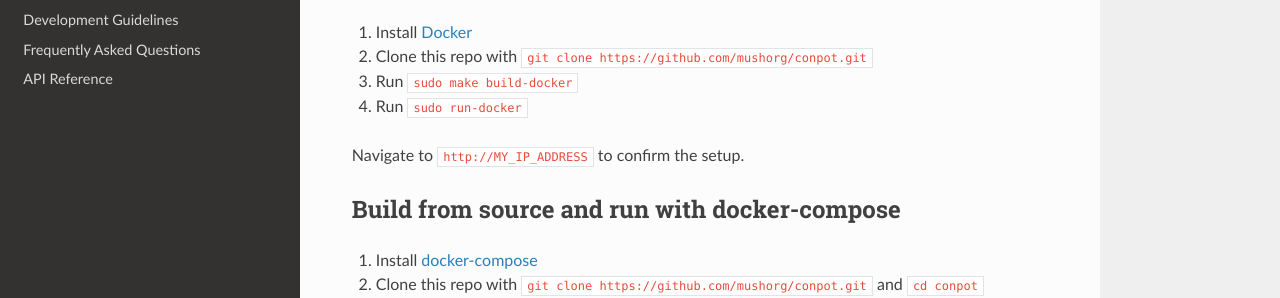
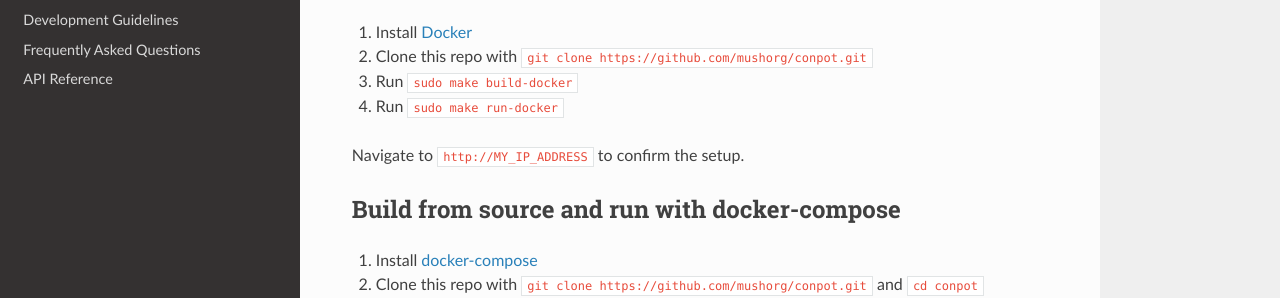
Before and after one commit to mushorg/conpot, a Sphinx documentation site: the page built from docs/source/installation/quick_install.rst, in a window 1280 px wide and 1368 px high. Shown: the part 471-769 px from the top of the window. Built offline with Sphinx 7.4.7 and the Read the Docs theme 2.0.0, drawn with Linux system fonts in a browser that asks for light colours.

Commit message:
Update quick_install.rst

```diff
--- a/docs/source/installation/quick_install.rst
+++ b/docs/source/installation/quick_install.rst
@@ -19,7 +19,7 @@ Build docker image from source
 1. Install `Docker`_
 2. Clone this repo with ``git clone https://github.com/mushorg/conpot.git``
 3. Run ``sudo make build-docker``
-4. Run ``sudo run-docker``
+4. Run ``sudo make run-docker``
 
 Navigate to ``http://MY_IP_ADDRESS`` to confirm the setup.
 
```
